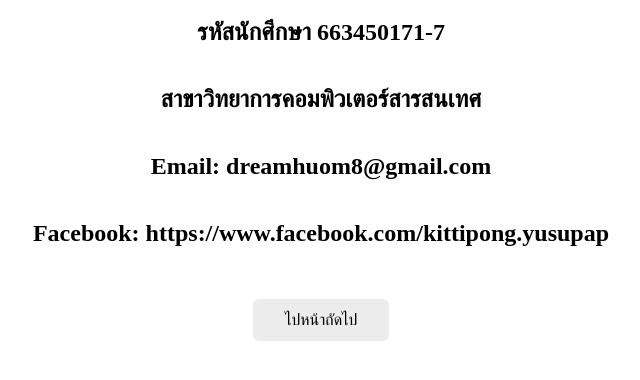
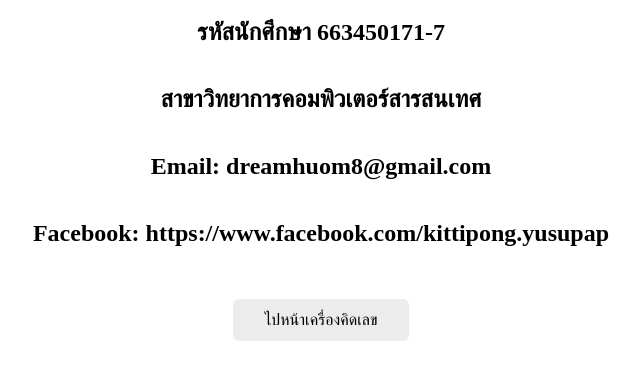
Before and after one commit to xBiCx/xBiCx.github.io, a plain HTML site: page index.html in a window 1280 px wide. Shown: the part 414-794 px from the top of the page, without its empty margins (319-959 px from the left). Drawn offline with Linux system fonts and the light colour scheme.

Commit message:
Update index.html

```diff
--- a/index.html
+++ b/index.html
@@ -34,6 +34,6 @@
         <h2>สาขาวิทยาการคอมพิวเตอร์สารสนเทศ</h2>
         <h2>Email: dreamhuom8@gmail.com</h2>
         <h2>Facebook: https://www.facebook.com/kittipong.yusupap</h2>
-        <button onclick="window.location.href='calculator.html'" style="margin-top:32px;padding:12px 32px;font-size:1rem;border:none;border-radius:6px;background:#ececec;cursor:pointer;transition:background 0.2s;">ไปหน้าถัดไป</button>
+        <button onclick="window.location.href='calculator.html'" style="margin-top:32px;padding:12px 32px;font-size:1rem;border:none;border-radius:6px;background:#ececec;cursor:pointer;transition:background 0.2s;">ไปหน้าเครื่องคิดเลข</button>
     </body>
 </html>
```
